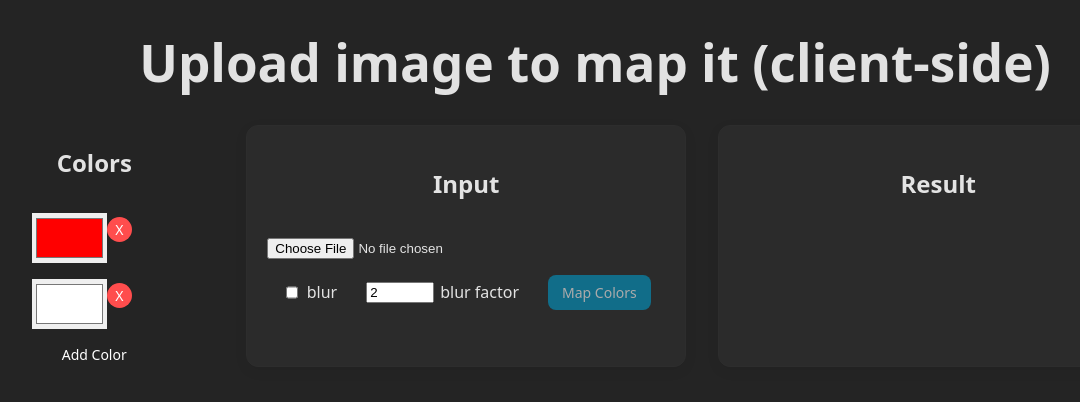
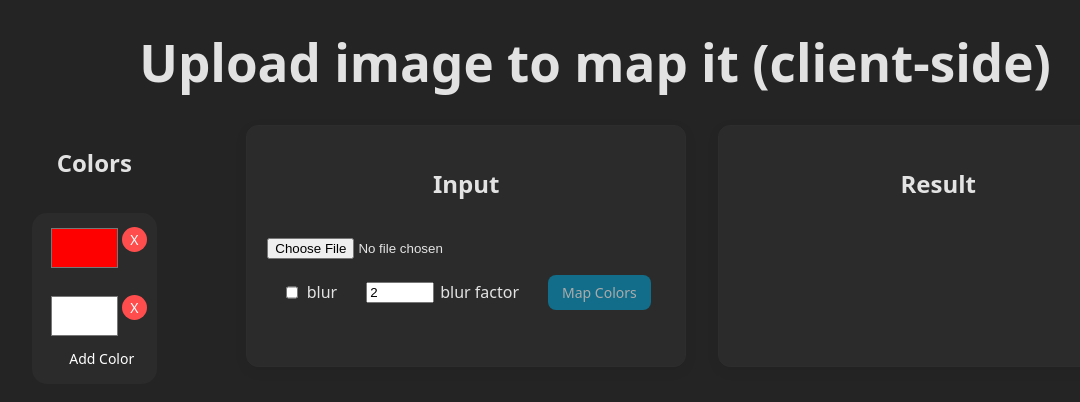
Before and after one commit to TheStrgamer/Marching-Image, a React (Vite) app in the folder frontend/colormap/: page / in a window 1280 px wide. Shown: the top 402 px of the page, without its empty margins (45-1125 px from the left). Built offline with nearby package versions, Linux system fonts and the light colour scheme.

Commit message:
moved colorpicker elements

```diff
--- a/frontend/colormap/src/App.css
+++ b/frontend/colormap/src/App.css
@@ -41,10 +41,12 @@
   flex-wrap: wrap;
   flex-direction: column;
   justify-content: center;
-  gap: 1rem;
+  gap: 0.5rem;
   margin-top: 2rem;
   width: 125px;
   flex: 1;
+  background-color: #2b2b2b;
+  border-radius: 15px;
 }
 
 .colorpicker-list button {
@@ -64,8 +66,10 @@
   display: flex;
   flex-direction: row;
   align-items: center;
-  width: 125px;
+  width: 100%;
   height: 50px;
+  margin-left: 15px;
+  margin-top: 10px;
 }
 
 
@@ -73,7 +77,8 @@
   width: 75px;
   height: 50px;
   cursor: pointer;
-  border: none
+  border: none;
+  box-shadow: none;
 }
 
 .colorpicker button {
--- a/frontend/colormap/src/components/Colorpicker.tsx
+++ b/frontend/colormap/src/components/Colorpicker.tsx
@@ -12,8 +12,8 @@ function Colorpicker({ color, onChange, onRemove }: ColorpickerProps) {
         type="color"
         value={color}
         onChange={(e) => onChange(e.target.value)}
+        style={{backgroundColor:"#00000000"}}
       />
-      <div className="color-display" style={{ backgroundColor: color }}></div>
       <button className="removeButton" onClick={onRemove}>
         X
       </button>
```
